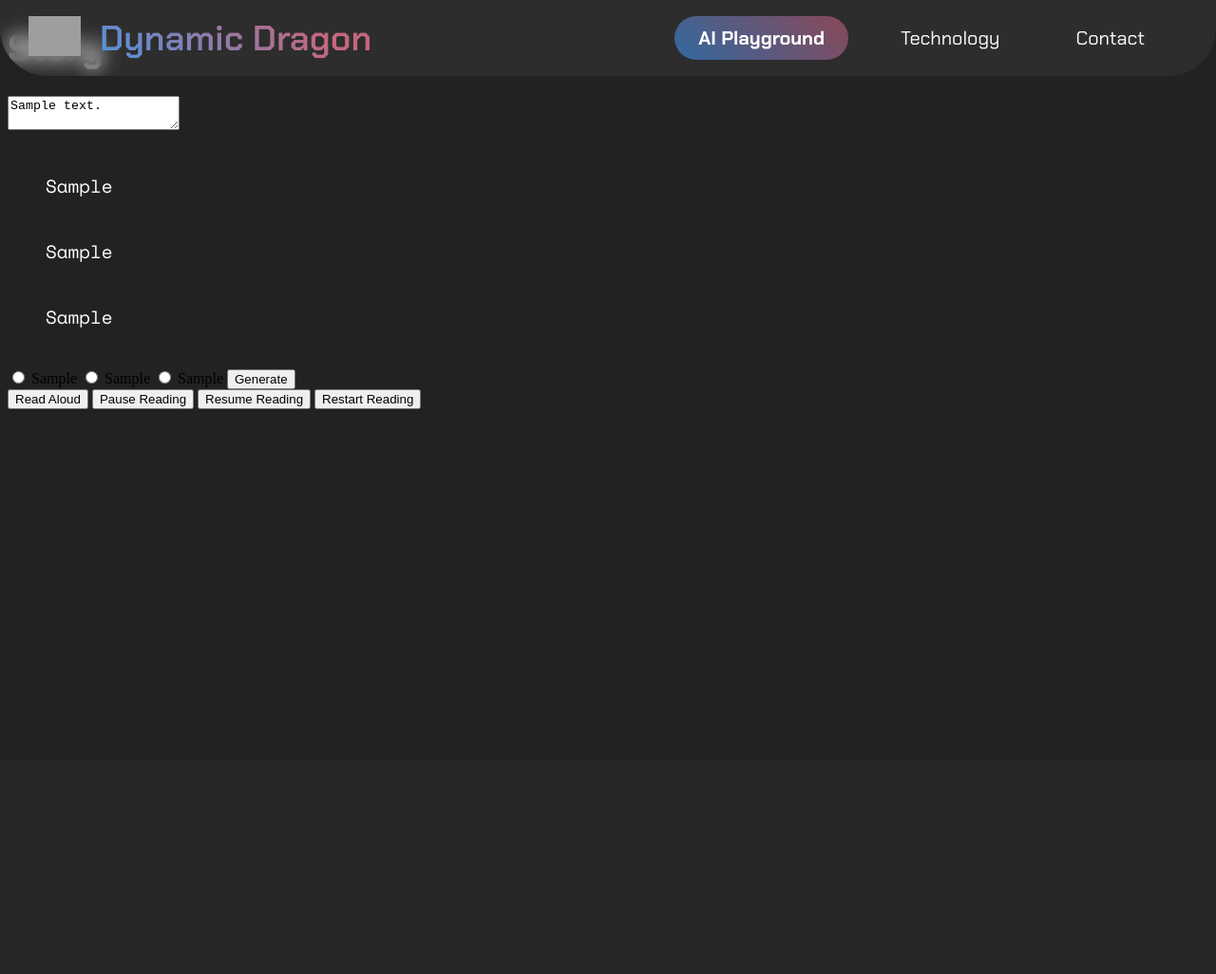
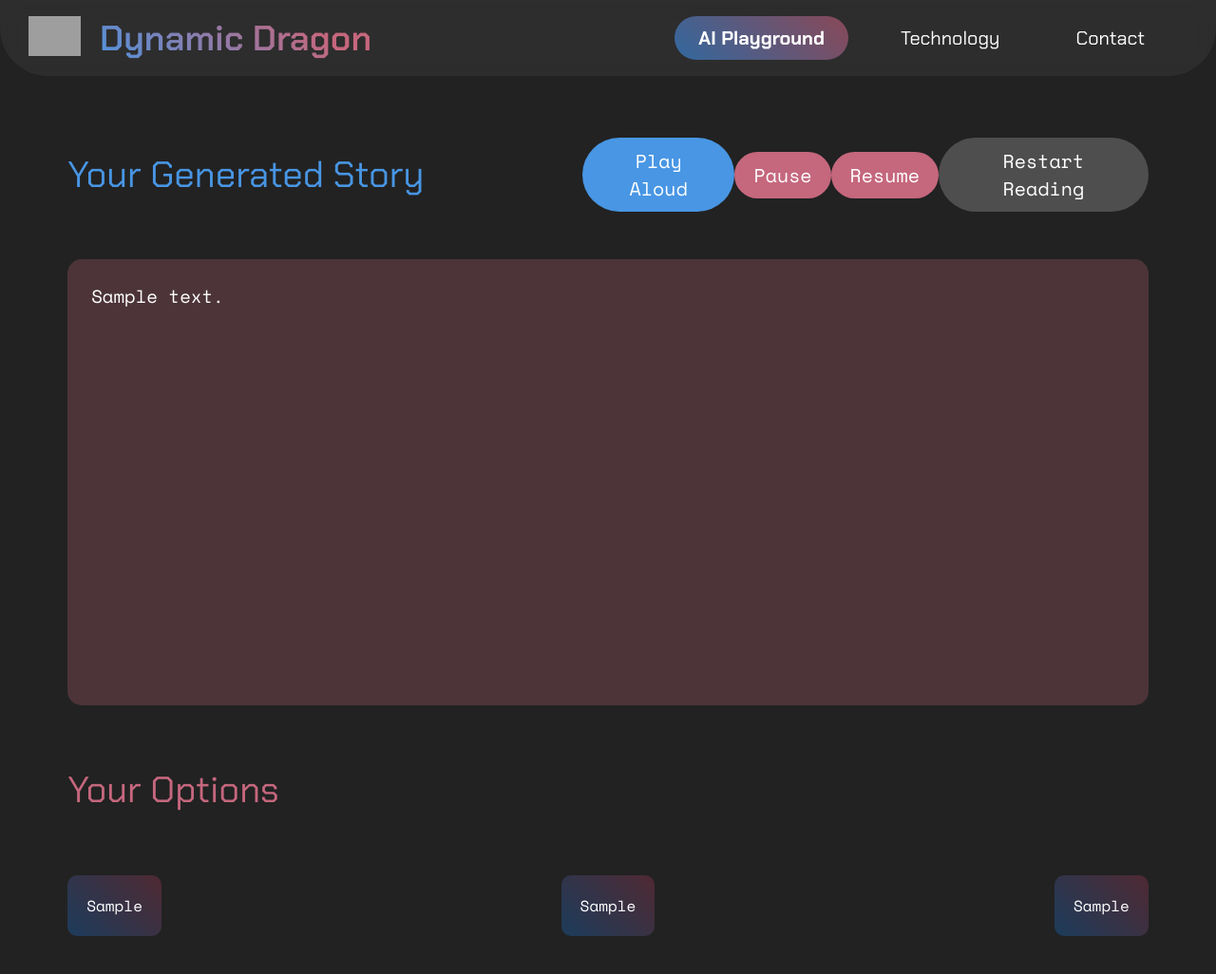
Before and after one commit to Luck-shun30/FBLA_Dynamic_Dragon, a Flask app: template templates/answer.html in a window 1280 px wide. Shown: the whole page at 95% size. Before the commit the page ends 800 px from the top, so only its background shows below. Run offline with Flask 3, Linux system fonts and the light colour scheme; the template is opened without the code that fills it: most values are stand-ins (such as "Sample title", 1, 10 or a date in 2020); grey boxes are pictures that could not be loaded.

Commit message:
Finished Story Webpage
Added styling and functionality to the answer.html webpage. The whole website is done except for some small details.

```diff
--- a/static/styles/styles.css
+++ b/static/styles/styles.css
@@ -337,3 +338,97 @@ nav li a {
   transform-origin: center;
   transition: 0.5s;
 }
+
+.storyOptions {
+  margin: 95px auto auto auto;
+  display: flex;
+  justify-content: space-between;
+  align-items: center;
+}
+.storyButtons {
+  flex: 1.1;
+  display: flex;
+  justify-content: space-between;
+  align-items: center;
+}
+
+.genStory {
+  flex: 1;
+}
+
+h5 {
+  font-family: var(--font1);
+  font-weight: 400;
+  font-size: 3vw;
+  color: var(--tertiary1);
+}
+
+button {
+  padding: 10px 20px;
+  border-radius: 100px;
+  border: none;
+  font-family: var(--font2);
+  font-weight: 400;
+  color: var(--secondary);
+  font-size: 20px;
+}
+
+.blue {
+  background-color: var(--tertiary1);
+}
+
+.red {
+  background-color: var(--tertiary2);
+}
+
+.gray {
+  background-color: rgba(255, 255, 255, 0.2);
+}
+
+.txtA {
+  margin: auto;
+  display: flex;
+}
+
+.storyWindow {
+  width: 90%;
+}
+
+textarea {
+  resize: none;
+  background-color: rgba(197, 103, 125, 0.25);
+  padding: 25px;
+  border: none;
+  border-radius: 15px;
+  font-family: var(--font2);
+  font-weight: 400;
+  font-size: 19px;
+  color: var(--secondary);
+}
+
+input {
+  display: none;
+}
+
+input + label {
+  cursor: pointer;
+  background-image: linear-gradient(45deg, #4896e4, #c5677d);
+  background-color: rgba(0, 0, 0, 0.6);
+  background-blend-mode: multiply;
+  padding: 20px;
+  border-radius: 10px;
+  color: var(--secondary);
+  font-family: var(--font2);
+}
+
+input:checked + label {
+  background-color: var(--primary);
+}
+
+#options_list {
+  margin: auto;
+  display: flex;
+  flex-direction: row;
+  justify-content: space-between;
+  gap: 2vw;
+}
--- a/templates/answer.html
+++ b/templates/answer.html
@@ -46,38 +46,51 @@
       </div>
 
       <ul>
-          <li><a class="active" href="answer.html">AI Playground</a></li>
-          <li><a href="">Technology</a></li>
-          <li><a href="">Contact</a></li>
+        <li>
+          <a
+            data-value="AI Playground"
+            class="active"
+            id="active"
+            href="/load"
+            >AI Playground</a
+          >
+        </li>
+        <li><a href="#bts">Technology</a></li>
+        <li><a href="#contact">Contact</a></li>
       </ul>
     </nav>
-    <h1>Story</h1>
-    <textarea id="story" readonly>{{text}}</textarea>
-    <br>
-    <p>{{option_a}}</p>
-    <p>{{option_b}}</p>
-    <p>{{option_c}}</p>
-
+    <section class="storyWindow">
+      <div class="storyOptions">
+        <div class="genStory">
+          <h5>Your Generated Story</h5>
+        </div>
+        <div class="storyButtons">
+          <button onclick="read_aloud()" class="blue">Play Aloud</button>
+          <button onclick="pause_reading()" class="red">Pause</button>
+          <button onclick="resume_reading()" class="red">Resume</button>
+          <button onclick="restart_reading()" class="gray">
+            Restart Reading
+          </button>
+        </div>
+      </div>
+      <div class="txtA">
+        <textarea id="story" readonly rows="15" cols="105">{{text}}</textarea>
+      </div>
+      <h5 style="color: #c5677d">Your Options</h5>
       <form id="options_list" method="POST">
-        <input type="radio" name="options" id="option_a" value="{{option_a}}">
-        <label for="option_a">{{option_a}}</label>
-        <input type="radio" name="options" id="option_b" value="{{option_b}}">
-        <label for="option_b">{{option_b}}</label>
-        <input type="radio" name="options" id="option_c" value="{{option_c}}">
-        <label for="option_c">{{option_c}}</label>
-
-        <input type="submit" value="Generate" onclick="sub()">
-        <!-- <select name="options" id="options" onchange='sub()'>
-            <option selected disabled hidden value="None">Select</option>
-            <option value="{{option_a}}">A</option>
-            <option value="{{option_b}}">B</option>
-            <option value="{{option_c}}">C</option>
-            <option value="Exit">Exit</option>
-        </select> -->
+        <input type="radio" name="options" id="option_a" value="{{option_a}}" onchange="sub()" />
+        <label for="option_a"
+          >{{option_a}}</label
+        >
+        <input type="radio" name="options" id="option_b" value="{{option_b}}" onchange="sub()" />
+        <label for="option_b"
+          >{{option_b}}</label
+        >
+        <input type="radio" name="options" id="option_c" value="{{option_c}}" onchange="sub()" />
+        <label for="option_c"
+          >{{option_c}}</label
+        >
       </form>
-    <button onclick="read_aloud()">Read Aloud</button>
-    <button onclick="pause_reading()">Pause Reading</button>
-    <button onclick="resume_reading()">Resume Reading</button>
-    <button onclick="restart_reading()">Restart Reading</button>
+    </section>
   </body>
 </html>
```
Also changed, not shown: other parts of static/styles/styles.css (+3 -2 lines), other parts of templates/answer.html (+3 -3 lines), templates/index.html (+7 -7 lines). Lines whose indentation alone changed are shown as unchanged.
